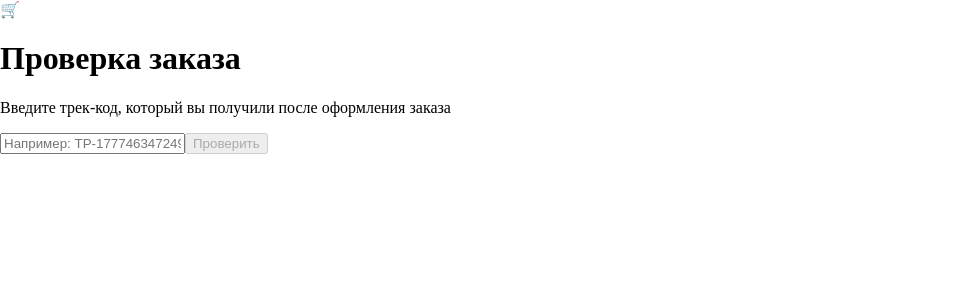
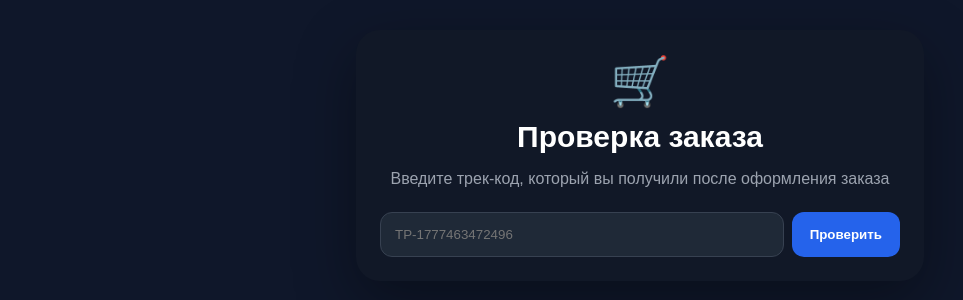
Before and after one commit to doniyormurtazoev-arch/techpoint-webapp, a Next.js app: page /order-status in a window 1280 px wide. Shown: the top 300 px of the page, without its empty margins (0-963 px from the left). Built offline with nearby package versions, Linux system fonts and the light colour scheme.

Commit message:
Update page.tsx

```diff
--- a/app/order-status/page.tsx
+++ b/app/order-status/page.tsx
@@ -38,77 +38,103 @@ export default function OrderStatusPage() {
     }
   };
 
+  const totalText =
+    data?.total ? `${String(data.total)} сум` : "-";
+
   return (
-    <main className="min-h-screen bg-neutral-950 text-white px-4 py-10">
-      <div className="mx-auto max-w-xl rounded-3xl bg-neutral-900 p-6 shadow-2xl border border-neutral-800">
-        <div className="text-center mb-8">
-          <div className="text-5xl mb-3">🛒</div>
-          <h1 className="text-3xl font-bold">Проверка заказа</h1>
-          <p className="text-neutral-400 mt-2">
+    <main
+      style={{
+        minHeight: "100vh",
+        background: "#0f172a",
+        color: "white",
+        padding: "30px 16px",
+        fontFamily: "Arial, sans-serif",
+      }}
+    >
+      <div
+        style={{
+          maxWidth: 520,
+          margin: "0 auto",
+          background: "#111827",
+          borderRadius: 24,
+          padding: 24,
+          boxShadow: "0 20px 60px rgba(0,0,0,0.35)",
+        }}
+      >
+        <div style={{ textAlign: "center", marginBottom: 24 }}>
+          <div style={{ fontSize: 48 }}>🛒</div>
+          <h1 style={{ fontSize: 30, margin: "10px 0" }}>
+            Проверка заказа
+          </h1>
+          <p style={{ color: "#9ca3af" }}>
             Введите трек-код, который вы получили после оформления заказа
           </p>
         </div>
 
-        <div className="flex gap-2">
+        <div style={{ display: "flex", gap: 8 }}>
           <input
             value={code}
             onChange={(e) => setCode(e.target.value)}
-            placeholder="Например: TP-1777463472496"
-            className="flex-1 rounded-xl bg-neutral-800 border border-neutral-700 px-4 py-3 outline-none focus:border-blue-500"
+            placeholder="TP-1777463472496"
+            style={{
+              flex: 1,
+              padding: 14,
+              borderRadius: 12,
+              border: "1px solid #374151",
+              background: "#1f2937",
+              color: "white",
+              outline: "none",
+            }}
           />
 
           <button
             onClick={checkOrder}
             disabled={loading || !code.trim()}
-            className="rounded-xl bg-blue-600 px-5 py-3 font-semibold disabled:opacity-50"
+            style={{
+              padding: "14px 18px",
+              borderRadius: 12,
+              border: "none",
+              background: "#2563eb",
+              color: "white",
+              fontWeight: 700,
+              cursor: "pointer",
+            }}
           >
             {loading ? "..." : "Проверить"}
           </button>
         </div>
 
         {error && (
-          <div className="mt-5 rounded-xl bg-red-950 border border-red-800 p-4 text-red-200">
+          <div
+            style={{
+              marginTop: 18,
+              padding: 14,
+              borderRadius: 12,
+              background: "#7f1d1d",
+              color: "#fecaca",
+            }}
+          >
             {error}
           </div>
         )}
 
         {data && (
-          <div className="mt-6 rounded-2xl bg-neutral-800 border border-neutral-700 p-5 space-y-4">
-            <div>
-              <p className="text-neutral-400 text-sm">Трек-код</p>
-              <p className="font-bold text-lg">{data.trackCode}</p>
-            </div>
-
-            <div>
-              <p className="text-neutral-400 text-sm">Статус</p>
-              <p className="text-xl font-bold">
-                {statusMap[data.status] || data.status}
-              </p>
-            </div>
-
-            <div className="grid grid-cols-1 gap-4 sm:grid-cols-2">
-              <div>
-                <p className="text-neutral-400 text-sm">Имя</p>
-                <p>{data.name || "-"}</p>
-              </div>
-
-              <div>
-                <p className="text-neutral-400 text-sm">Телефон</p>
-                <p>{data.phone || "-"}</p>
-              </div>
-            </div>
-
-            <div>
-              <p className="text-neutral-400 text-sm">Товары</p>
-              <p>{data.items}</p>
-            </div>
-
-            <div>
-              <p className="text-neutral-400 text-sm">Сумма</p>
-              <p className="text-2xl font-bold">
-                {Number(data.total).toLocaleString("ru-RU")} сум
-              </p>
-            </div>
+          <div
+            style={{
+              marginTop: 24,
+              background: "#1f2937",
+              borderRadius: 18,
+              padding: 20,
+            }}
+          >
+            <p><b>Трек-код:</b> {data.trackCode}</p>
+            <p><b>Статус:</b> {statusMap[data.status] || data.status}</p>
+            <p><b>Имя:</b> {data.name || "-"}</p>
+            <p><b>Телефон:</b> {data.phone || "-"}</p>
+            <p><b>Товары:</b> {data.items || "-"}</p>
+            <p style={{ fontSize: 22 }}>
+              <b>Сумма:</b> {totalText}
+            </p>
           </div>
         )}
       </div>
```
